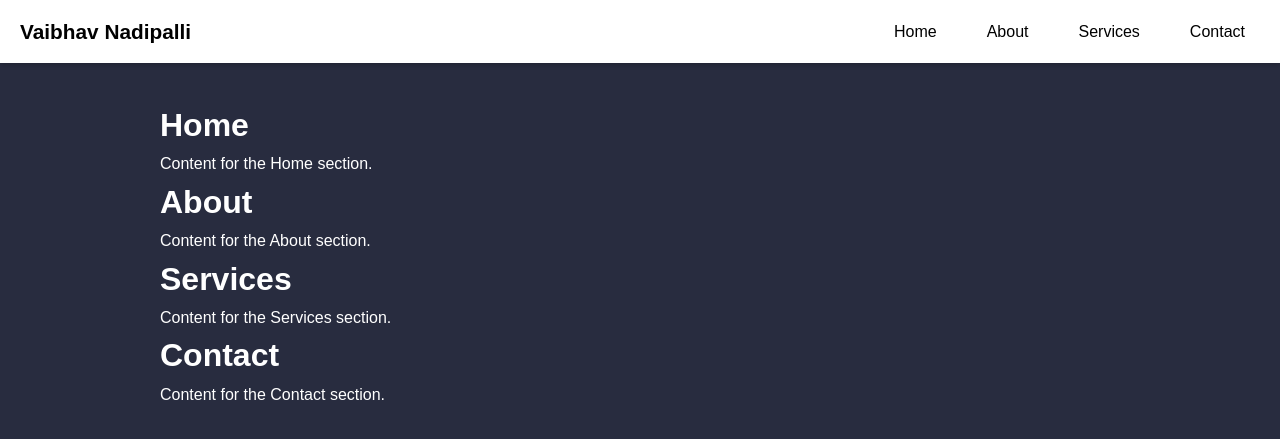
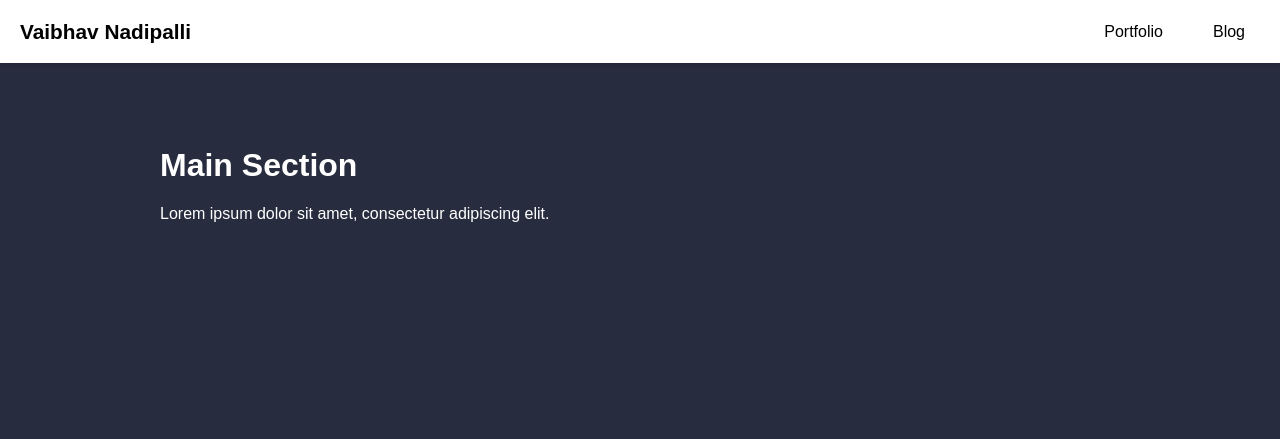
Before and after one commit to Vaibhav-Nadipalli/vaibhav-nadipalli.github.io, a Jekyll site: the page built from index.markdown, in a window 1280 px wide. Shown: the top 439 px of the page. Built offline with Jekyll 4.4.1, drawn with Linux system fonts in a browser that asks for light colours.

Commit message:
Update default.html

```diff
--- a/_layouts/default.html
+++ b/_layouts/default.html
@@ -3,26 +3,26 @@
 <head>
     <meta charset="UTF-8">
     <meta name="viewport" content="width=device-width, initial-scale=1.0">
-    <title>{{ page.title }}</title>
+    <title>Vaibhav Nadipalli</title> <!-- Updated tab title -->
     <link rel="stylesheet" href="/assets/css/styles.css">
 </head>
 <body>
     <header>
-        <nav class="navbar">
-            <div class="nav-container">
-                <h3 class="nav-title">Vaibhav Nadipalli</h3>
-                <ul class="nav-links">
-                    <li><a href="#home">Home</a></li>
-                    <li><a href="#about">About</a></li>
-                    <li><a href="#services">Services</a></li>
-                    <li><a href="#contact">Contact</a></li>
-                </ul>
-            </div>
-        </nav>
+        <div class="nav-container">
+            <h3 class="nav-title">Vaibhav Nadipalli</h3> <!-- Updated title -->
+            <ul class="nav-links">
+                <li><a href="#portfolio">Portfolio</a></li> <!-- Renamed 'About' to 'Portfolio' -->
+                <li><a href="#blog">Blog</a></li> <!-- Renamed 'Services' to 'Blog' -->
+            </ul>
+        </div>
     </header>
 
     <main>
-        {{ content }}
+        <!-- Your main content here -->
+        <section>
+            <h2>Main Section</h2>
+            <p>Lorem ipsum dolor sit amet, consectetur adipiscing elit.</p>
+        </section>
     </main>
 </body>
 </html>
```
